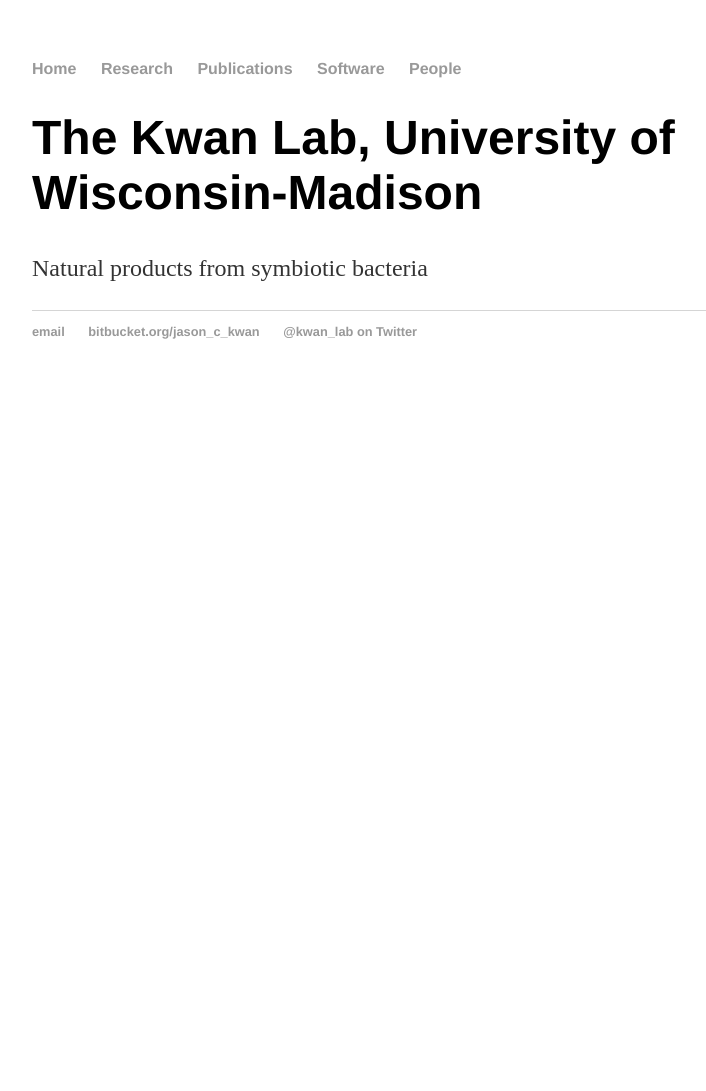
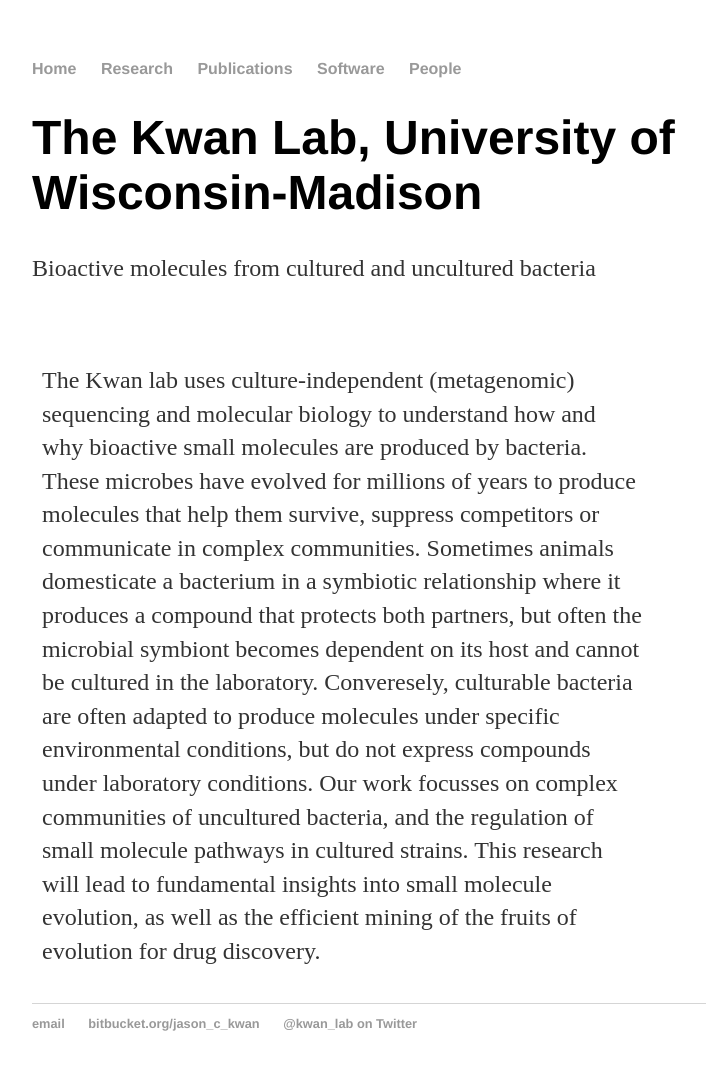
Before and after one commit to KwanLab/KwanLab.github.io, a Jekyll site: the page built from index.html, in a window 1280 px wide. Shown: the whole page, without its empty margins (160-866 px from the left). Built offline with Jekyll 4.4.1, drawn with Linux system fonts in a browser that asks for light colours; before the commit the page ends 900 px from its top, so only the background shows below that.

Commit message:
Updated main.css and index.html to include a summary of lab activities

```diff
--- a/css/main.css
+++ b/css/main.css
@@ -41,3 +41,21 @@
 ul.posts li {
     list-style: none;
 }
+
+.column_small_center {
+    float: center;
+    width: 33%;
+    padding: 10px;
+}
+
+.column_large_left {
+    float: left;
+    width: 67%;
+    padding: 10px;
+}
+
+.row:after {
+    content: "";
+    display: table;
+    clear: both;
+}
--- a/index.html
+++ b/index.html
@@ -4,6 +4,11 @@
 ---
 <div class="blurb">
         <h1>The Kwan Lab, University of Wisconsin-Madison</h1>
-                <p>Natural products from symbiotic bacteria</p>
+                <p>Bioactive molecules from cultured and uncultured bacteria</p>
 </div><!-- /.blurb -->
-</div><!-- /.container -->
+<div class="row">
+        <div class="column_small_center"></div>
+        <div class="column_large_left">
+                <p>The Kwan lab uses culture-independent (metagenomic) sequencing and molecular biology to understand how and why bioactive small molecules are produced by bacteria. These microbes have evolved for millions of years to produce molecules that help them survive, suppress competitors or communicate in complex communities. Sometimes animals domesticate a bacterium in a symbiotic relationship where it produces a compound that protects both partners, but often the microbial symbiont becomes dependent on its host and cannot be cultured in the laboratory. Converesely, culturable bacteria are often adapted to produce molecules under specific environmental conditions, but do not express compounds under laboratory conditions. Our work focusses on complex communities of uncultured bacteria, and the regulation of small molecule pathways in cultured strains. This research will lead to fundamental insights into small molecule evolution, as well as the efficient mining of the fruits of evolution for drug discovery.
+        </div>
+</div>
```
